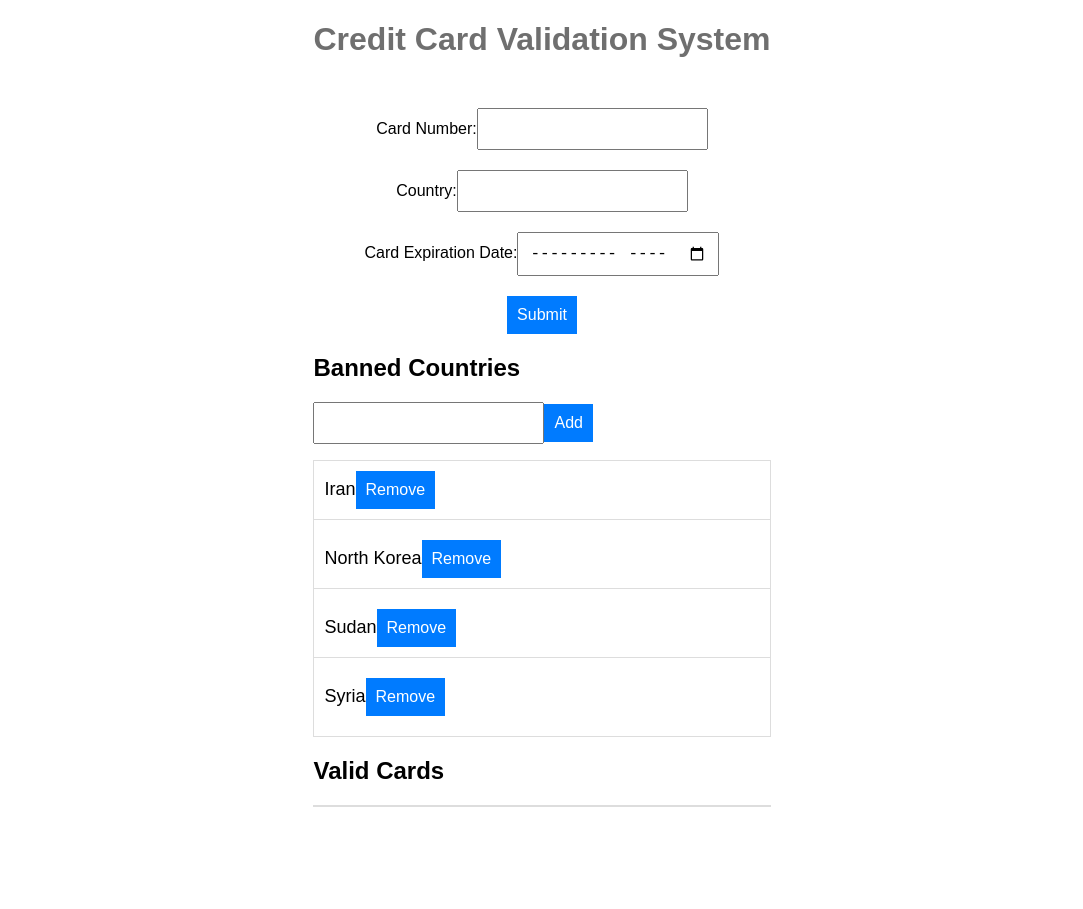
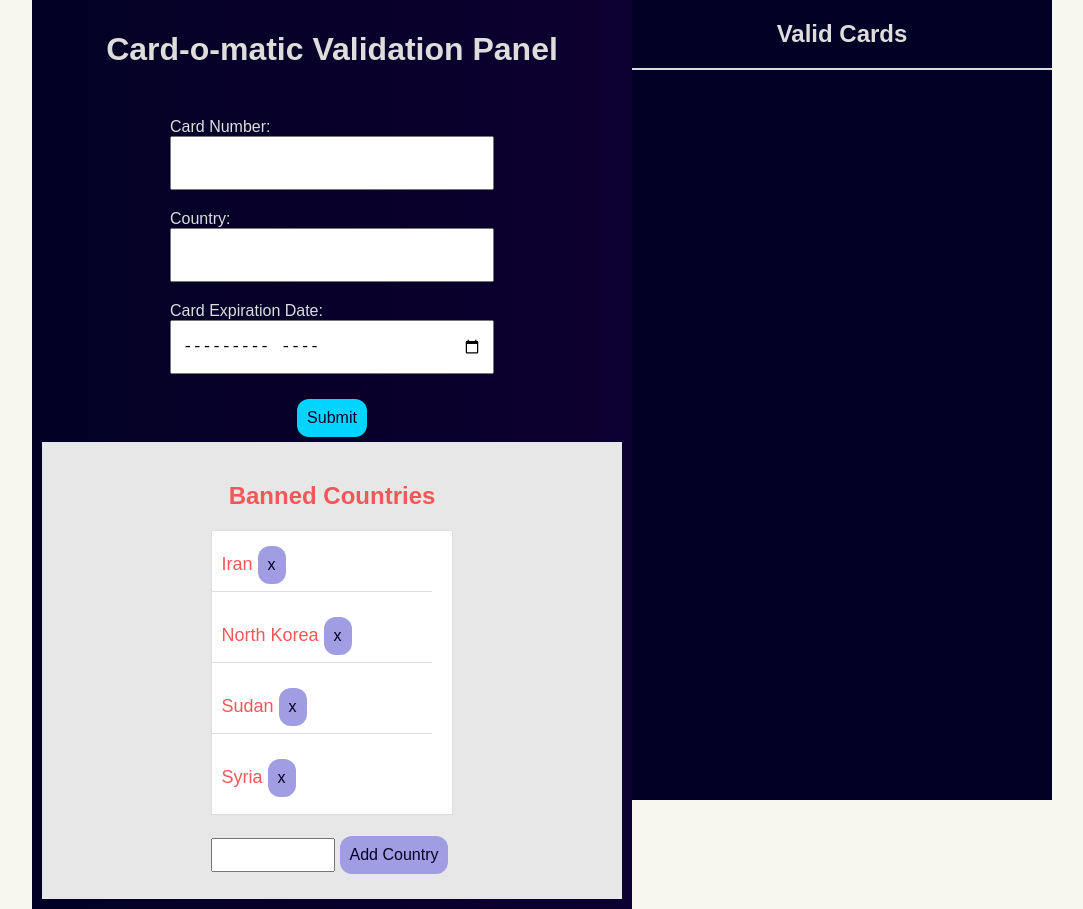
Before and after one commit to codedbyshaun/card_validation, a React (Create React App) app: page / in a window 1280 px wide. Shown: the whole page, without its empty margins (98-1181 px from the left). Before the commit the page ends 823 px from the top, so only its background shows below. Built offline with nearby package versions, Linux system fonts and the light colour scheme; the HTML template or start-up script is replaced by a standard one.

Commit message:
update page layout, banned countries improvement

```diff
--- a/src/App.css
+++ b/src/App.css
@@ -2,17 +2,30 @@
   list-style-type: none;
 }
 
+:root {
+  --primary-color: rgb(2, 0, 36);
+  --secondary-color: rgb(13, 0, 48);
+  --tertiary-color: rgba(0, 212, 255, 1);
+  --text-color: rgb(221, 221, 221);
+}
+
 body {
   font-family: Arial, sans-serif;
+  color: var(--text-color);
   margin: 0;
   padding: 0;
   display: flex;
   justify-content: center;
-  background-color: rgb(255, 255, 255);
+  background-color: rgb(247, 247, 239);
 }
 
 h1 {
-  color: rgb(111, 111, 111);
+  color: rgb(223, 220, 220);
+  text-align: center;
+}
+
+h2 {
+  color: rgb(223, 220, 220);;
   text-align: center;
 }
 
@@ -24,25 +37,30 @@ form {
   margin-top: 50px;
 }
 
-input, select, button {
+input,
+select,
+button {
+  font-size: 16px;
   padding: 10px;
-  font-size: 16px;
 }
 
 button {
-  background-color: rgb(0, 123, 255);
-  color: white;
+  background-color: var(--tertiary-color);
+  color: rgb(2, 0, 36);
   border: none;
   cursor: pointer;
+  border-radius: 12px;
+  margin: 5px;
 }
 
-button:hover {
-  background-color: rgb(0, 86, 179);
-}
+/* button:hover {
+  background-color: var(--secondary-color);
+} */
 
 ul {
   list-style-type: none;
   padding: 0;
+  color: rgb(111, 111, 111);
   background-color: rgb(255, 255, 255);
   border: 1px solid rgb(221, 221, 221);
 }
@@ -58,15 +76,87 @@ li:last-child {
   border-bottom: none;
 }
 
+.main {
+  display: flex;
+  height: 100vh;
+  width: auto;
+  background: var(--primary-color);
+}
+
+.hero {
+  width: auto;
+  height: auto;
+  display: block;
+  justify-content: center;
+  align-items: center;
+  padding: 10px;
+  background: rgb(2, 0, 36);
+  background: linear-gradient(90deg, rgba(2, 0, 36, 1) 0%, rgba(13, 0, 48, 1) 100%, rgba(0, 212, 255, 1) 100%);
+}
+
+.hero input {
+  width: 300px;
+  height: 30px;
+}
+
+.input-container {
+ display: block;
+ height: auto;
+ width: 600px;
+}
+
+.banned-countries {
+  height: 42%;
+  width: auto;
+  display: flex;
+  justify-content: center;
+  background-color: rgb(231, 231, 231);
+  color: rgb(244, 87, 87);
+  padding: 20px;
+}
+
+.banned-countries h2 {
+  color: rgb(244, 87, 87);
+  text-align: center;
+}
+
+.banned-countries li {
+  height: 40px;
+  width: 200px;;
+  color: rgb(244, 87, 87);
+}
+
+.banned-countries input {
+  height: 10px;
+  width: 100px;
+}
+
+.banned-countries button {
+  background-color: rgb(160, 157, 226);
+}
+
+.valid-cards {
+  display: inline;
+  height: auto;
+  width: 420px;
+  justify-content: center;
+  align-items: center;
+  background-color: var(--primary-color);
+}
+
+
+
 @media (max-width: 600px) {
   form {
-      width: 80%;
-      margin-left: auto;
-      margin-right: auto;
+    width: 80%;
+    margin-left: auto;
+    margin-right: auto;
   }
 
-  input, select, button {
-      width: 100%;
-      box-sizing: border-box;
+  input,
+  select,
+  button {
+    width: 100%;
+    box-sizing: border-box;
   }
 }
--- a/src/App.js
+++ b/src/App.js
@@ -28,11 +28,25 @@ function App() {
   }
 
     return (
-      <div>
-          <h1>Credit Card Validation System</h1>
+      <div className='main'>
+
+          <div className='input-container'>
+
+          <div className='hero'>
+          <h1>Card-o-matic Validation Panel</h1>
           <CardForm onCardSubmit={handleCardSubmit} bannedCountries={bannedCountries} />
+
+
+          <div className='banned-countries'>
           <BannedCountries bannedCountries={bannedCountries} onBannedCountriesChange={setBannedCountries} />
+          </div>
+          </div>
+
+          </div>
+
+          <div className='valid-cards'>
           <CardList cards={cards} />
+          </div>
       </div>
   )
 
--- a/src/components/BannedCountries.jsx
+++ b/src/components/BannedCountries.jsx
@@ -17,16 +17,17 @@ function BannedCountries({ bannedCountries, onBannedCountriesChange }) {
     return (
         <div>
             <h2>Banned Countries</h2>
-            <input type="text" value={newCountry} onChange={e => setNewCountry(e.target.value)} />
-            <button onClick={handleAdd}>Add</button>
+
             <ul>
                 {bannedCountries.map(country => (
                     <li key={country}>
                         {country}
-                        <button onClick={() => handleRemove(country)}>Remove</button>
+                        <button onClick={() => handleRemove(country)}>x</button>
                     </li>
                 ))}
             </ul>
+            <input type="text" value={newCountry} onChange={e => setNewCountry(e.target.value)} />
+            <button onClick={handleAdd}>Add Country</button>
         </div>
     )
 }
--- a/src/components/CountryInput.jsx
+++ b/src/components/CountryInput.jsx
@@ -12,6 +12,7 @@ function CountryInput({ onCountryChange }) {
         <div>
             <label>
                 Country:
+                <br />
                 <input type="text" value={country} onChange={handleChange} />
             </label>
         </div>
--- a/src/components/CreditCardInput.jsx
+++ b/src/components/CreditCardInput.jsx
@@ -47,6 +47,7 @@ function CreditCardInput({ onCardNumberChange }) {
         <div>
             <label>
                 Card Number:
+                <br />
                 <input type="text" value={cardNumber} onChange={handleChange} />
             </label>
             {errorMessage && <p>{errorMessage}</p>} {/* Display error message when it exists */}
--- a/src/components/ExpirationDateInput.jsx
+++ b/src/components/ExpirationDateInput.jsx
@@ -10,9 +10,10 @@ function ExpirationDateInput({ onExpirationDateChange }) {
 
 
     return (
-        <div>
+        <div className='expiration'>
             <label>
                 Card Expiration Date:
+                <br />
                 <input type="month" value={expirationDate} onChange={handleChange} />
             </label>
         </div>
```
